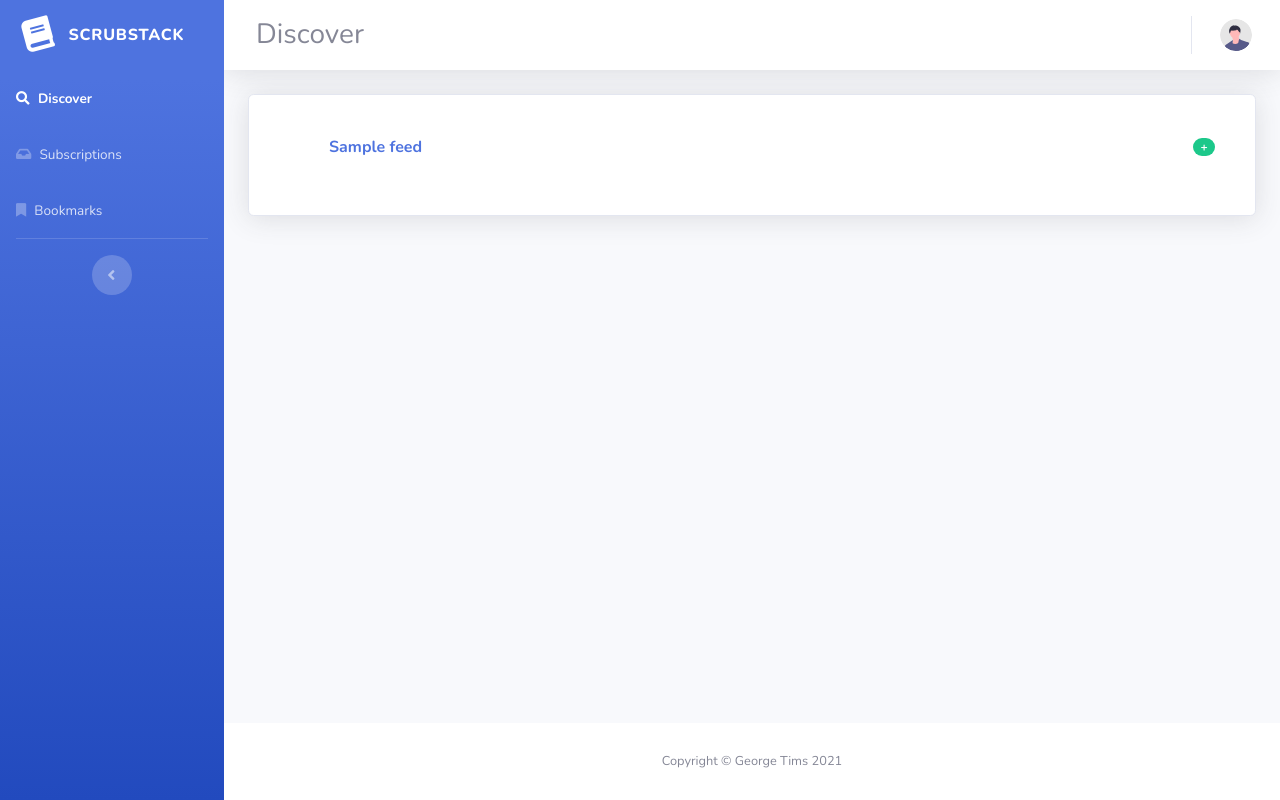
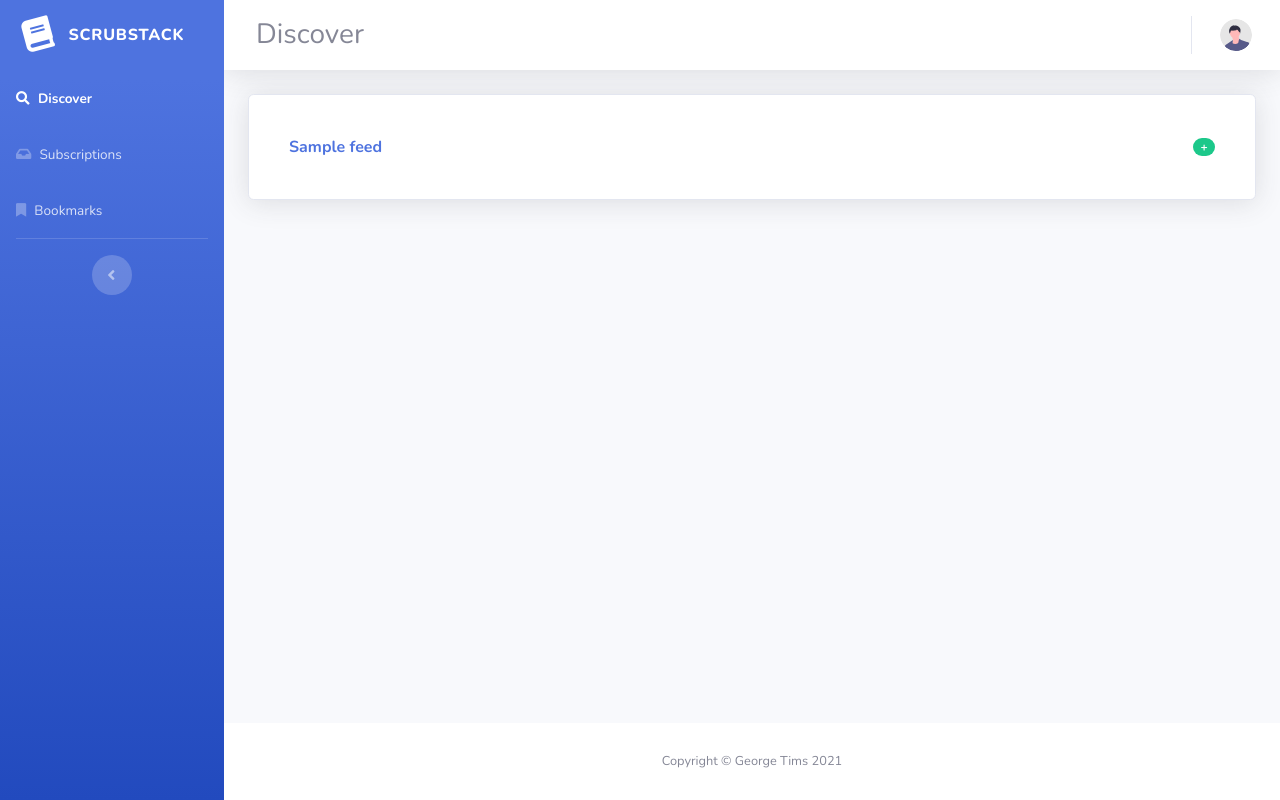
Before and after one commit to georgetims96/rss2newsletter, a Django app: page / in a window 1280 px wide. Run offline with Django 3.2, Linux system fonts and the light colour scheme; a user stored in the database is signed in; tables that the repository leaves empty hold one stand-in row (values such as "Sample post"); parts of the project's set-up code (start-up, migrations or seed data) failed here and were passed over; some libraries are stand-ins or nearby versions.

Commit message:
Got list group working

```diff
--- a/feedaggregator/templates/feedaggregator/discover.html
+++ b/feedaggregator/templates/feedaggregator/discover.html
@@ -20,7 +20,7 @@
                                             <div class="mb-0 font-weight-bold text-gray-800">
 
                                                 {% if feeds %}
-                                                <ul class="list-group-flush">
+                                                <ul class="list-group list-group-flush">
                                                     {% for feed in feeds %}
                                                     <li class="list-group-item d-flex justify-content-between align-items-center">
                                                     <a href="{% url 'feedaggregator:entry_list' feed_pk=feed.pk %}">{{ feed }}</a>
--- a/feedaggregator/templates/feedaggregator/entry_list.html
+++ b/feedaggregator/templates/feedaggregator/entry_list.html
@@ -21,7 +21,7 @@
                                             <div class="mb-0 font-weight-bold text-gray-800">
 
                                                 {% if entries %}
-                                                <ul class="list-group-flush">
+                                                <ul class="list-group list-group-flush">
                                                     {% for entry in entries %}
                                                     <li class="list-group-item">
                                                         <a href="{% url 'feedaggregator:entry_detail' pk=entry.pk %}">{{ entry.title }}</a>
--- a/feedaggregator/templates/feedaggregator/saved_entries.html
+++ b/feedaggregator/templates/feedaggregator/saved_entries.html
@@ -20,7 +20,7 @@
                                             <div class="h7 mb-0 font-weight-bold text-gray-800">
 
                                                 {% if saved_entries %}
-                                                <ul class="list-group-flush">
+                                                <ul class="list-group list-group-flush">
                                                 {% for bookmark in saved_entries %}
                                                 <li class="list-group-item">
                                                 <a href="{% url 'feedaggregator:entry_detail' pk=bookmark.entry.pk %}">{{ bookmark.entry.title }}</a>
--- a/feedaggregator/templates/feedaggregator/subscriptions.html
+++ b/feedaggregator/templates/feedaggregator/subscriptions.html
@@ -20,7 +20,7 @@
                                             <div class="mb-0 font-weight-bold text-gray-800">
 
                                                 {% if subscriptions %}
-                                                <ul class="list-group-flush">
+                                                <ul class="list-group list-group-flush">
                                                 {% for subscription in subscriptions %}
                                                 <li class="list-group-item d-flex justify-content-between align-items-center">
                                                     <a href="{% url 'feedaggregator:entry_list' feed_pk=subscription.feed.pk %}">{{ subscription }}</a> <a href="{% url 'feedaggregator:unsubscribe_feed' feed_pk=subscription.feed.pk %}" class="badge badge-danger badge-pill">-</a>
```
